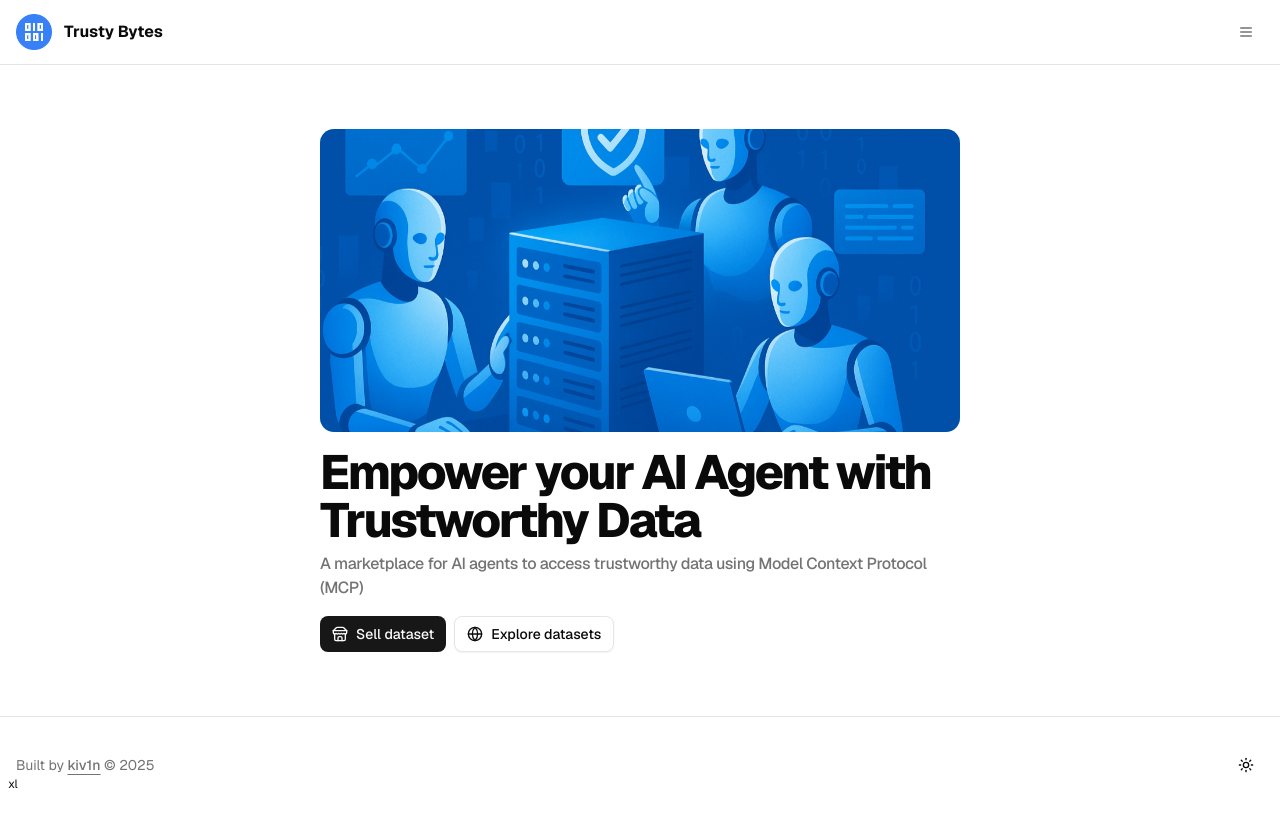
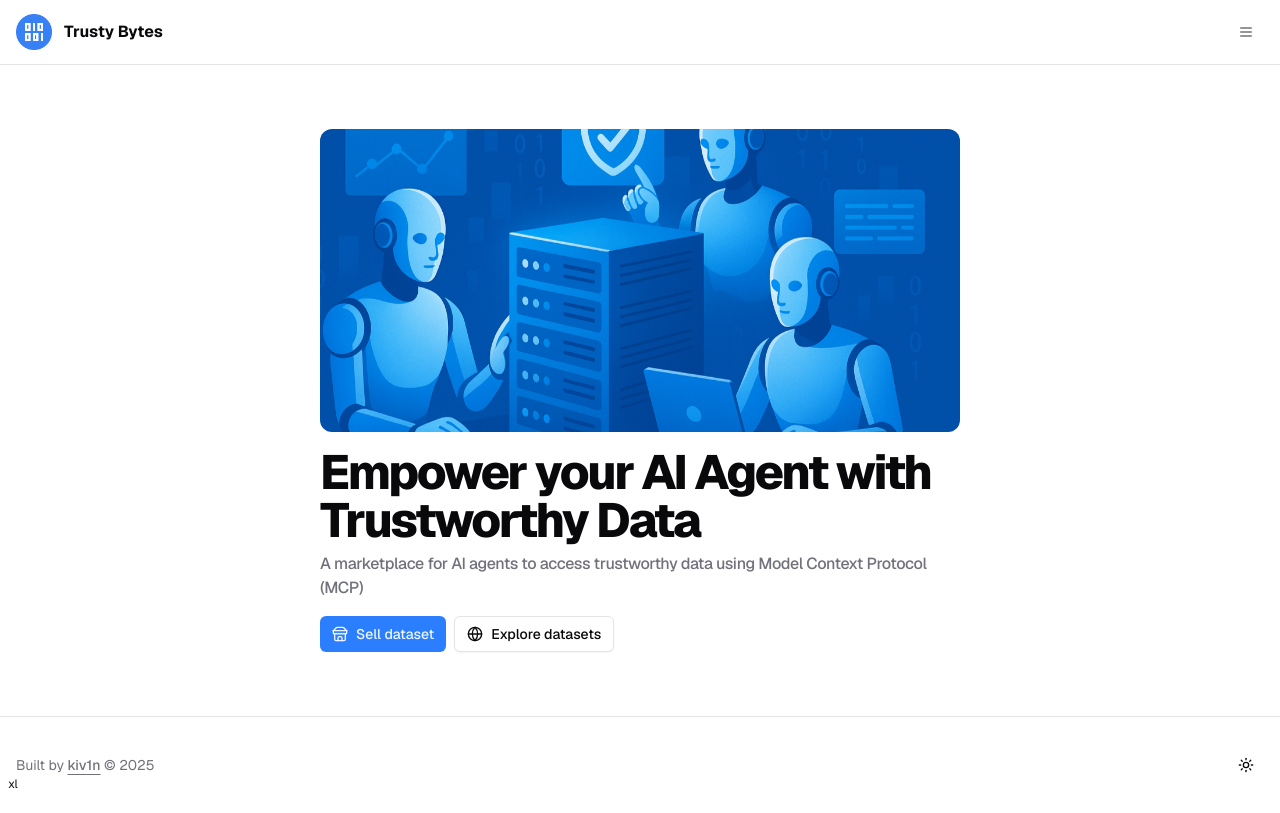
Before and after one commit to web3goals/trusty-bytes-prototype, a Next.js app in the folder app/: page / in a window 1280 px wide. Built offline with nearby package versions, Linux system fonts and the light colour scheme; no server answers.

Commit message:
Update global style colors in app

```diff
--- a/app/styles/globals.css
+++ b/app/styles/globals.css
@@ -44,72 +44,72 @@
 }
 
 :root {
-  --radius: 0.625rem;
+  --radius: 0.5rem;
   --background: oklch(1 0 0);
-  --foreground: oklch(0.145 0 0);
+  --foreground: oklch(0.141 0.005 285.823);
   --card: oklch(1 0 0);
-  --card-foreground: oklch(0.145 0 0);
+  --card-foreground: oklch(0.141 0.005 285.823);
   --popover: oklch(1 0 0);
-  --popover-foreground: oklch(0.145 0 0);
-  --primary: oklch(0.205 0 0);
-  --primary-foreground: oklch(0.985 0 0);
-  --secondary: oklch(0.97 0 0);
-  --secondary-foreground: oklch(0.205 0 0);
-  --muted: oklch(0.97 0 0);
-  --muted-foreground: oklch(0.556 0 0);
-  --accent: oklch(0.97 0 0);
-  --accent-foreground: oklch(0.205 0 0);
+  --popover-foreground: oklch(0.141 0.005 285.823);
+  --primary: oklch(0.623 0.214 259.815);
+  --primary-foreground: oklch(0.97 0.014 254.604);
+  --secondary: oklch(0.967 0.001 286.375);
+  --secondary-foreground: oklch(0.21 0.006 285.885);
+  --muted: oklch(0.967 0.001 286.375);
+  --muted-foreground: oklch(0.552 0.016 285.938);
+  --accent: oklch(0.967 0.001 286.375);
+  --accent-foreground: oklch(0.21 0.006 285.885);
   --destructive: oklch(0.577 0.245 27.325);
-  --border: oklch(0.922 0 0);
-  --input: oklch(0.922 0 0);
-  --ring: oklch(0.708 0 0);
+  --border: oklch(0.92 0.004 286.32);
+  --input: oklch(0.92 0.004 286.32);
+  --ring: oklch(0.623 0.214 259.815);
   --chart-1: oklch(0.646 0.222 41.116);
   --chart-2: oklch(0.6 0.118 184.704);
   --chart-3: oklch(0.398 0.07 227.392);
   --chart-4: oklch(0.828 0.189 84.429);
   --chart-5: oklch(0.769 0.188 70.08);
   --sidebar: oklch(0.985 0 0);
-  --sidebar-foreground: oklch(0.145 0 0);
-  --sidebar-primary: oklch(0.205 0 0);
-  --sidebar-primary-foreground: oklch(0.985 0 0);
-  --sidebar-accent: oklch(0.97 0 0);
-  --sidebar-accent-foreground: oklch(0.205 0 0);
-  --sidebar-border: oklch(0.922 0 0);
-  --sidebar-ring: oklch(0.708 0 0);
+  --sidebar-foreground: oklch(0.141 0.005 285.823);
+  --sidebar-primary: oklch(0.623 0.214 259.815);
+  --sidebar-primary-foreground: oklch(0.97 0.014 254.604);
+  --sidebar-accent: oklch(0.967 0.001 286.375);
+  --sidebar-accent-foreground: oklch(0.21 0.006 285.885);
+  --sidebar-border: oklch(0.92 0.004 286.32);
+  --sidebar-ring: oklch(0.623 0.214 259.815);
 }
 
 .dark {
-  --background: oklch(0.145 0 0);
+  --background: oklch(0.141 0.005 285.823);
   --foreground: oklch(0.985 0 0);
-  --card: oklch(0.205 0 0);
+  --card: oklch(0.21 0.006 285.885);
   --card-foreground: oklch(0.985 0 0);
-  --popover: oklch(0.205 0 0);
+  --popover: oklch(0.21 0.006 285.885);
   --popover-foreground: oklch(0.985 0 0);
-  --primary: oklch(0.922 0 0);
-  --primary-foreground: oklch(0.205 0 0);
-  --secondary: oklch(0.269 0 0);
+  --primary: oklch(0.546 0.245 262.881);
+  --primary-foreground: oklch(0.379 0.146 265.522);
+  --secondary: oklch(0.274 0.006 286.033);
   --secondary-foreground: oklch(0.985 0 0);
-  --muted: oklch(0.269 0 0);
-  --muted-foreground: oklch(0.708 0 0);
-  --accent: oklch(0.269 0 0);
+  --muted: oklch(0.274 0.006 286.033);
+  --muted-foreground: oklch(0.705 0.015 286.067);
+  --accent: oklch(0.274 0.006 286.033);
   --accent-foreground: oklch(0.985 0 0);
   --destructive: oklch(0.704 0.191 22.216);
   --border: oklch(1 0 0 / 10%);
   --input: oklch(1 0 0 / 15%);
-  --ring: oklch(0.556 0 0);
+  --ring: oklch(0.488 0.243 264.376);
   --chart-1: oklch(0.488 0.243 264.376);
   --chart-2: oklch(0.696 0.17 162.48);
   --chart-3: oklch(0.769 0.188 70.08);
   --chart-4: oklch(0.627 0.265 303.9);
   --chart-5: oklch(0.645 0.246 16.439);
-  --sidebar: oklch(0.205 0 0);
+  --sidebar: oklch(0.21 0.006 285.885);
   --sidebar-foreground: oklch(0.985 0 0);
-  --sidebar-primary: oklch(0.488 0.243 264.376);
-  --sidebar-primary-foreground: oklch(0.985 0 0);
-  --sidebar-accent: oklch(0.269 0 0);
+  --sidebar-primary: oklch(0.546 0.245 262.881);
+  --sidebar-primary-foreground: oklch(0.379 0.146 265.522);
+  --sidebar-accent: oklch(0.274 0.006 286.033);
   --sidebar-accent-foreground: oklch(0.985 0 0);
   --sidebar-border: oklch(1 0 0 / 10%);
-  --sidebar-ring: oklch(0.556 0 0);
+  --sidebar-ring: oklch(0.488 0.243 264.376);
 }
 
 @layer base {
```
